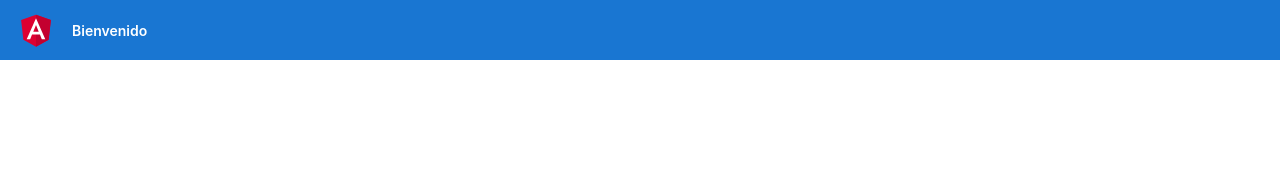
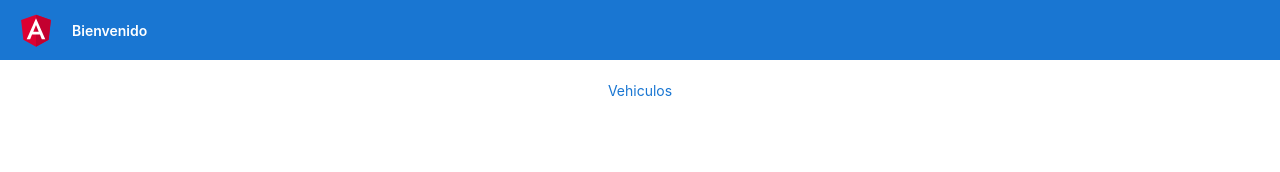
Before and after one commit to julioaguilarlania/vehiculos-angular, an Angular app: page / in a window 1280 px wide. Shown: the top 172 px of the page. Built offline with nearby package versions, Linux system fonts and the light colour scheme.

Commit message:
Mapeo de nuevo componente

```diff
--- a/src/app/app-routing.module.ts
+++ b/src/app/app-routing.module.ts
@@ -1,7 +1,14 @@
 import { NgModule } from '@angular/core';
 import { RouterModule, Routes } from '@angular/router';
+import { AppComponent } from './app.component';
+import { ListaVehiculosComponent } from './lista-vehiculos/lista-vehiculos.component';
 
-const routes: Routes = [];
+const routes: Routes = [
+  {
+    path:'vehiculos',
+    component: ListaVehiculosComponent
+  }
+];
 
 @NgModule({
   imports: [RouterModule.forRoot(routes)],
--- a/src/app/app.component.html
+++ b/src/app/app.component.html
@@ -314,6 +314,9 @@
 </div>
 
 <div class="content" role="main">
+  <div>
+    <a href="vehiculos">Vehiculos</a>
+  </div>
 
 
 </div>
```
